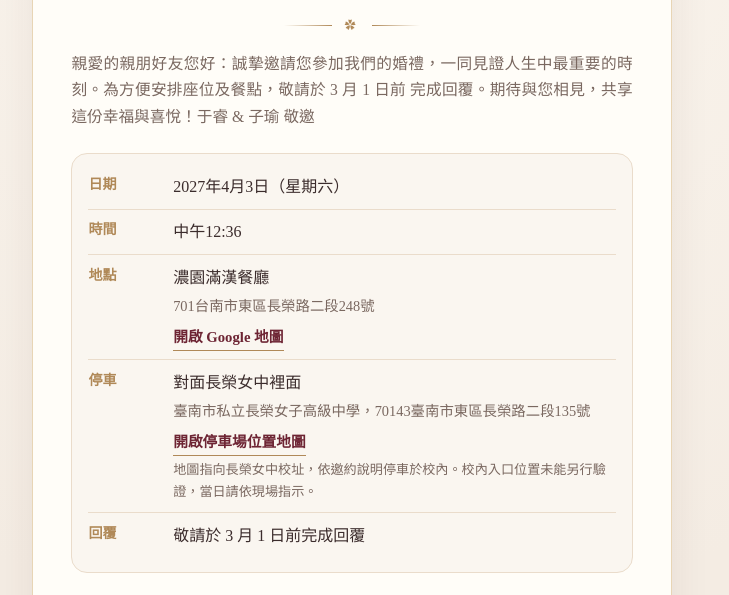
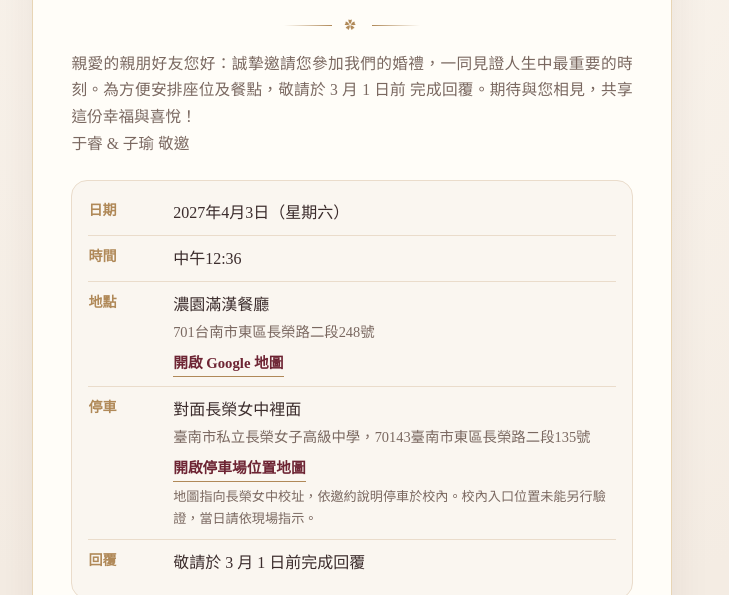
Before and after one commit to dododo333334-sudo/wedding-rsvp, a plain HTML site: page index.html in a window 1280 px wide. Shown: the part 190-785 px from the top of the page, without its empty margins (288-1017 px from the left). Drawn offline with nearby package versions, Linux system fonts and the light colour scheme.

Commit message:
Put the invitation signature on its own line.
Co-authored-by: dododo333334-sudo <dododo333334-sudo@users.noreply.github.com>

```diff
--- a/index.html
+++ b/index.html
@@ -271,7 +271,7 @@
       <h1>于睿 &amp; 子瑜</h1>
       <p class="date-hero">2027年4月3日（星期六）　中午12:36</p>
       <div class="flourish">✿</div>
-      <p class="invite">親愛的親朋好友您好：誠摯邀請您參加我們的婚禮，一同見證人生中最重要的時刻。為方便安排座位及餐點，敬請於 3 月 1 日前 完成回覆。期待與您相見，共享這份幸福與喜悅！于睿 &amp; 子瑜 敬邀</p>
+      <p class="invite">親愛的親朋好友您好：誠摯邀請您參加我們的婚禮，一同見證人生中最重要的時刻。為方便安排座位及餐點，敬請於 3 月 1 日前 完成回覆。期待與您相見，共享這份幸福與喜悅！<br>于睿 &amp; 子瑜 敬邀</p>
 
       <section class="event" aria-label="婚宴資訊">
         <dl>
```
